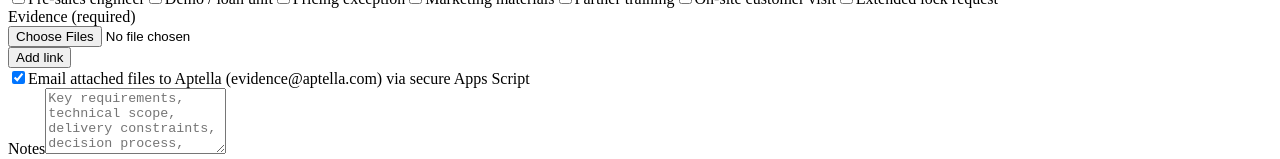
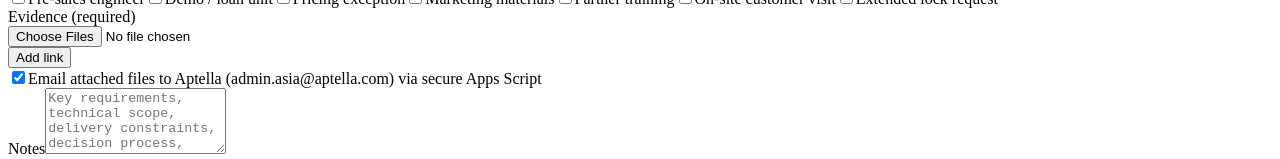
Before and after one commit to Aptella-Resellers/aptella-reseller-portal, a React (Vite) app: page / in a window 1280 px wide. Shown: the part 1047-1206 px from the top of the page. Built offline with nearby package versions, Linux system fonts and the light colour scheme.

Commit message:
Update App.jsx

```diff
--- a/src/App.jsx
+++ b/src/App.jsx
@@ -28,7 +28,7 @@ class ErrorCatcher extends React.Component {
 //
 
 // -------------------------- Config ---------------------------
-const GOOGLE_APPS_SCRIPT_URL = "https://script.google.com/macros/s/AKfycbwp6JmvlrSG8pmqNlRPZkQzcqm7JWgh6cBQZgzzkJ_enQ5ZRr_RfjDxjlqnn_RaHMUw/exec"; // ← GAS Web App URL
+const GOOGLE_APPS_SCRIPT_URL = "https://script.google.com/macros/s/AKfycbw3O_GnYcTx4bRYdFD2vCSs26L_Gzl2ZIZd18dyJmZAEE442hvhqp7j1C4W6cFX_DWM/exec"; // ← GAS Web App URL
 const GOOGLE_SHEET_VIEW_URL = "";
 const __IMPORT_META__ = { env: {} }; // shim to avoid '__IMPORT_META__' parse errors   // ← optional viewer link
 const BASE_PATH = (() => {
@@ -41,7 +41,7 @@ const LOGO_URL = BASE_PATH + "aptella-logo.png"; // Put your logo file in /publi
 
 // Admin gate (frontend-only; for strong security use real auth)
 const ADMIN_PASSWORD = "Aptella2025!";
-const APTELLA_EVIDENCE_EMAIL = "evidence@aptella.com";
+const APTELLA_EVIDENCE_EMAIL = "admin.asia@aptella.com";
 
 const BRAND = {
   primaryBtn: "bg-[#0b2b3c] hover:bg-[#092331] focus:ring-[#f5a11a]",
```
